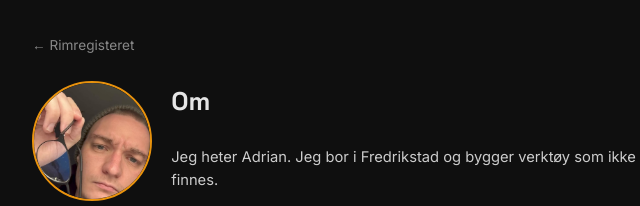
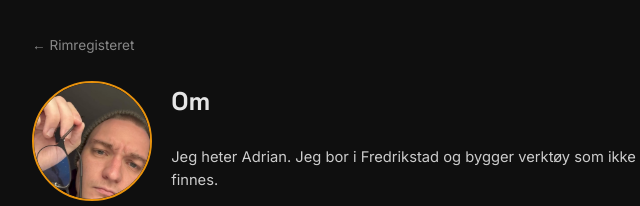
Before and after one commit to FunkyGhetto/rimregisteret, a plain HTML site: page frontend/om.html in a window 1280 px wide. Shown: the top 206 px of the page, 304-944 px from the left. Drawn offline with Linux system fonts and the light colour scheme.

Commit message:
Adjust portrait crop: slightly higher and left (55% 40%)

```diff
--- a/frontend/om.html
+++ b/frontend/om.html
@@ -26,7 +26,7 @@ p { font-size: 0.92rem; color: #ccc; margin-bottom: 0.8rem; }
   height: 120px;
   border-radius: 50%;
   object-fit: cover;
-  object-position: 60% 45%;
+  object-position: 55% 40%;
   border: 2px solid #e8920d;
   float: left;
   margin: 0 1.2rem 0.5rem 0;
```
